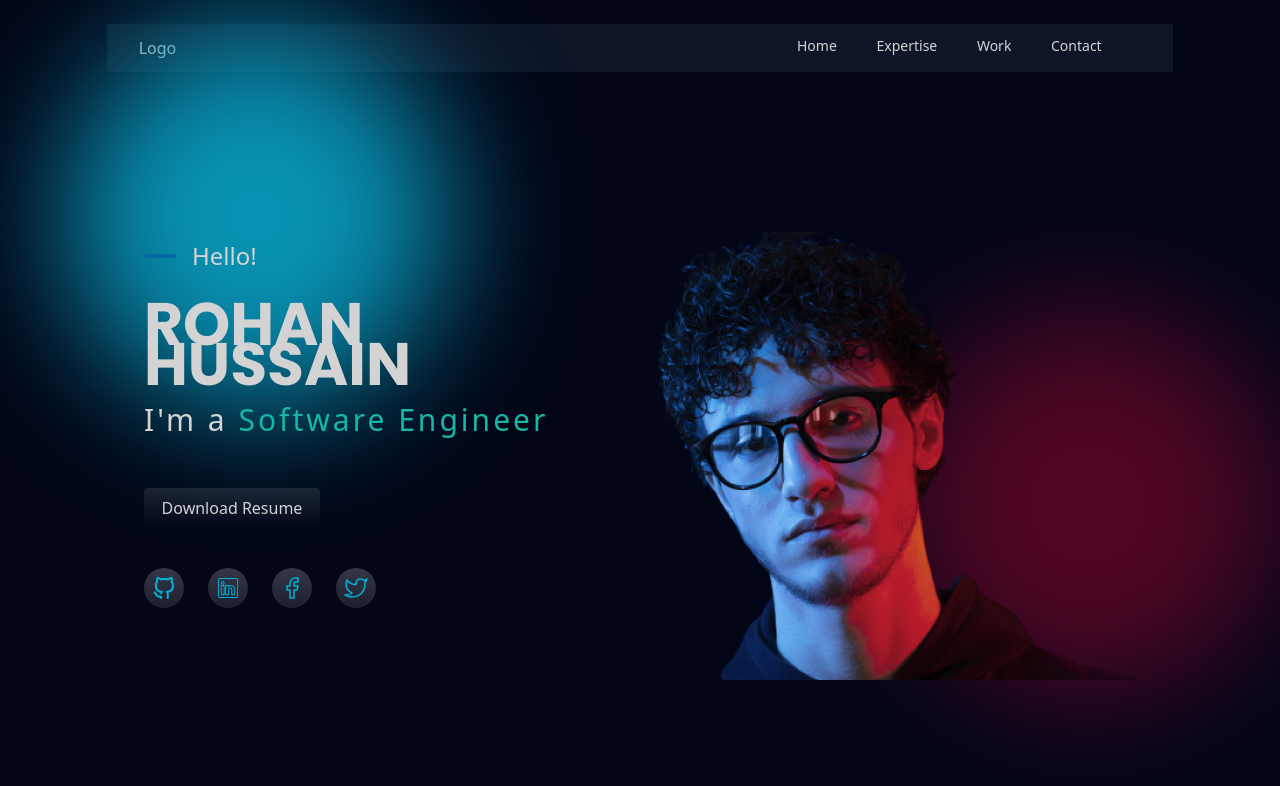
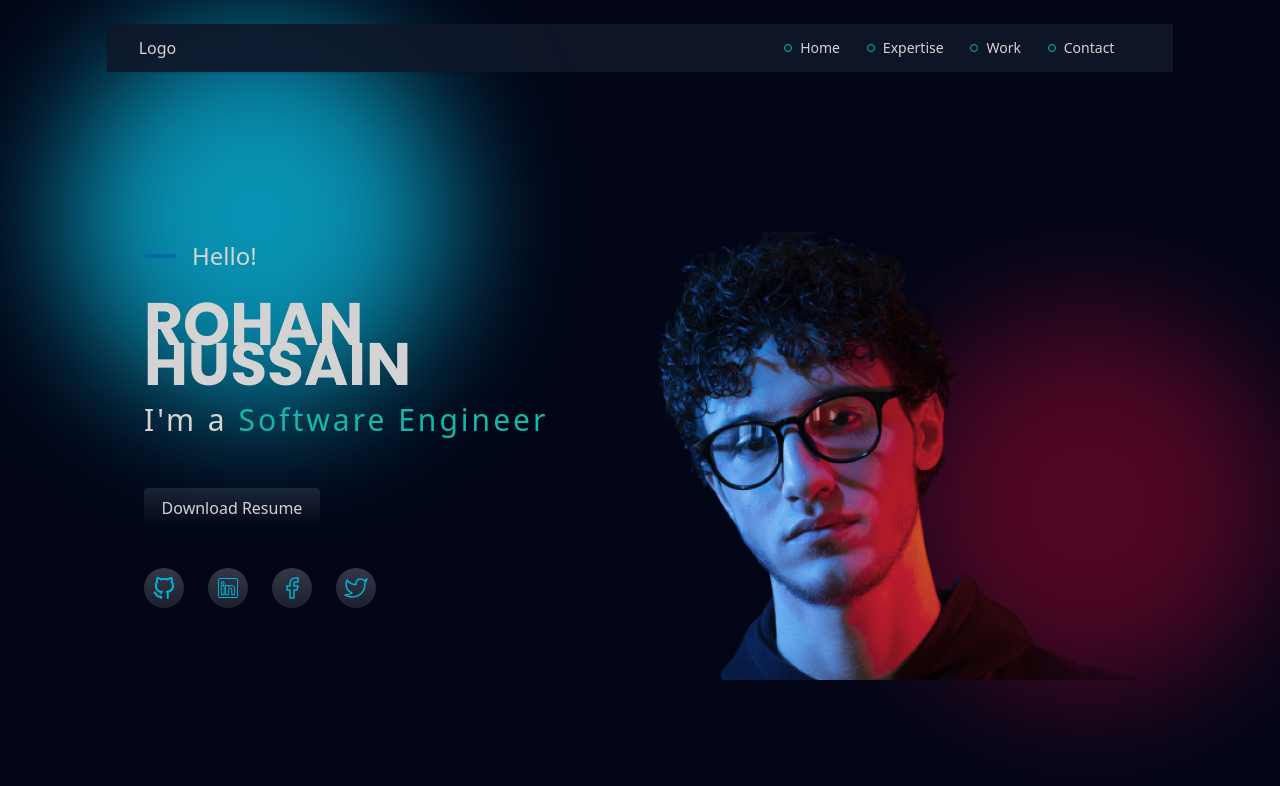
Before and after one commit to hallucinogenizer/portfolio-template, a React (Vite) app: page / in a window 1280 px wide. Shown: the top 786 px of the page. Built offline with nearby package versions, Linux system fonts and the light colour scheme.

Commit message:
implemented radio buttons in topnavbar

```diff
--- a/src/components/TopNavBar/TopNavBar.tsx
+++ b/src/components/TopNavBar/TopNavBar.tsx
@@ -1,13 +1,30 @@
+import { useState } from "react";
+import { cn } from "../../lib/utils/cn";
+
 export const TopNavBar = () => (
-  <div className="absolute top-6 right-1/2 w-5/6 max-w-6xl h-12">
+  <div className="absolute top-6 right-1/2 w-5/6 max-w-6xl h-12 z-20">
     <ul className="relative -right-1/2 list-none px-8 py-3 bg-slate-900 bg-opacity-90 shadow flex justify-between leading-tight text-neutral-300">
       <li className="text-base ">Logo</li>
       <div className="text-sm flex basis-96 justify-evenly">
-        <li>Home</li>
-        <li>Expertise</li>
-        <li>Work</li>
-        <li>Contact</li>
+        <MenuItem text="Home" />
+        <MenuItem text="Expertise" />
+        <MenuItem text="Work" />
+        <MenuItem text="Contact" />
       </div>
     </ul>
   </div>
 );
+
+const MenuItem = ({ text }: { text: string }) => {
+  const [isHovered, setIsHovered] = useState(false);
+
+  return (
+    <li className="flex items-center gap-2 cursor-pointer" onMouseEnter={() => setIsHovered(true)} onMouseLeave={() => setIsHovered(false)}>
+      <TinyCircle isHovered={isHovered} /> {text}
+    </li>
+  );
+};
+
+const TinyCircle = ({isHovered}: {isHovered: boolean}) => (
+  <div className={cn("w-2 h-2 rounded-full border border-teal-500", isHovered && "bg-teal-500 border-none")} />
+);
```
